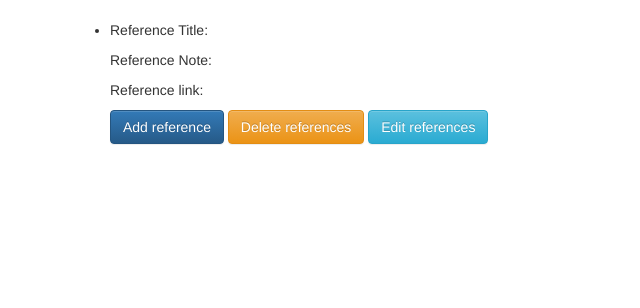
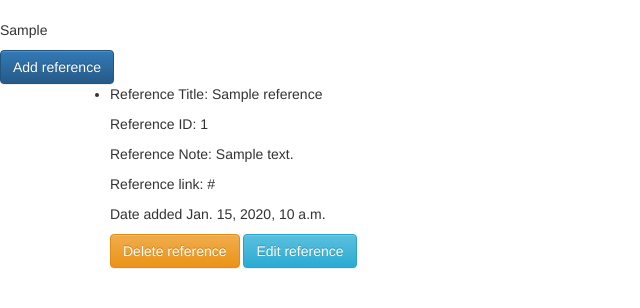
Before and after one commit to ryantantiern/strange-references, a Django app: template strange_references/templates/strange_references/dashboard.html in a window 1280 px wide. Shown: the part 52-360 px from the top of the page, without its empty margins (0-640 px from the left). Run offline with Django 3.2, Linux system fonts and the light colour scheme; tables that the repository leaves empty hold one stand-in row (values such as "Sample post"); the template is opened without the code that fills it: values that come from a table or form of the project are taken from there, most other values are stand-ins (such as "Sample title", 1, 10 or a date in 2020); some libraries are stand-ins or nearby versions.

Commit message:
testing add references

```diff
--- a/strange_references/templates/strange_references/dashboard.html
+++ b/strange_references/templates/strange_references/dashboard.html
@@ -59,7 +59,7 @@
                             <a href=""><span class="glyphicon glyphicon-user"></span> Hello username</a>
                         </li>
                         <li>
-                            <a href="#"><span class="glyphicon glyphicon-log-in"></span> Logout</a>
+                            <a href="{% url 'strange_references:logout' %}"><span class="glyphicon glyphicon-log-in"></span> Logout</a>
                         </li>
                     </ul>
                     <!-- <button class="btn btn-primary dropdown-toggle" type="button" data-toggle="dropdown">{Name}
@@ -72,19 +72,66 @@
             </div>
         </div>
     </nav>
-        <div class="container">
+    {% if succ_msg %}
+        <p>{{ succ_msg }}</p>
+    {% endif %}
+    <button class="btn btn-primary" data-toggle="modal" data-target="#myModal">Add reference</button>
+    <div class="container">
+        {% for reference in references %}
             <ul>
                 <li>
-                    <p>Reference Title: </p>
-                    <p>Reference Note: </p>
-                    <p>Reference link: </p>
+                    <p>Reference Title: {{ reference.title }} </p>
+                    <p>Reference ID: {{ reference.id }} </p>
+                    <p>Reference Note: {{ reference.note }}</p>
+                    <p>Reference link: {{ reference.link }} </p>
+                    <p>Date added {{ reference.last_modified }}</p>
                 </li>
-                <button class="btn btn-primary">Add reference</button>
-                <button class="btn btn-warning">Delete references</button>
-                <button class="btn btn-info">Edit references</button>
+                <button class="btn btn-warning">Delete reference</button>
+                <button class="btn btn-info">Edit reference</button>
             </ul>
+        {% endfor %}
+    </div>
+
+    <!-- Modal -->
+      <div class="modal fade" id="myModal" role="dialog">
+        <div class="modal-dialog">
+          <!-- Modal content-->
+          <div class="modal-content">
+                <div class="modal-header">
+                  <button type="button" class="close" data-dismiss="modal">&times;</button>
+                  <h4 class="modal-title">Add a reference</h4>
+                </div>
+                <div class="modal-body">
+                   <form class="form-horizontal" role="form" action="{% url 'strange_references:add_reference' %}" method="post">
+                       {% csrf_token %}
+                       <div class="form-group">
+                            <label class="control-label col-sm-3" for="title">Title:</label>
+                            <div class="col-sm-8">
+                                <input type="text" class="form-control" name="title" placeholder="Enter username" required>
+                            </div>
+                       </div>
+                        <div class="form-group">
+                              <label class="control-label col-sm-3" for="note">Note:</label>
+                              <div class="col-sm-8">
+                                <input type="text" class="form-control" name="note" placeholder="Enter password" required>
+                              </div>
+                        </div>
+                       <div class="form-group">
+                              <label class="control-label col-sm-3" for="link">Link:</label>
+                              <div class="col-sm-8">
+                                <input type="text" class="form-control" name="link" placeholder="Enter password" required>
+                              </div>
+                       </div>
+                       <button type="submit" class="btn btn-default" data-dismiss="modal">Add</button>
+                   </form>
+                </div>
+                <div class="modal-footer">
+                  <button type="button" class="btn btn-default" data-dismiss="modal">Close</button>
+                </div>
+          </div>
+
         </div>
-
+      </div>
 {#        <div class="container">#}
 {#            <div class="row">#}
 {#                <div class="col-sm-2">#}
--- a/strange_references/templates/strange_references/login.html
+++ b/strange_references/templates/strange_references/login.html
@@ -114,6 +114,7 @@
                         <button style="margin-top: 10px" data-toggle="collapse" data-target="#collapse-register" class="btn btn-info" onclick="registerToggle()" >Register</button>
                     </p>
                 </div>
+            </div>
         </div>
     </body>
 </html>
--- a/strange_references/urls.py
+++ b/strange_references/urls.py
@@ -3,8 +3,8 @@ from . import views
 
 app_name = 'strange_references'
 urlpatterns = [
-	# url(r'dashboard', views.dashboard, name='dashboard'),
-
+    # url(r'dashboard', views.dashboard, name='dashboard'),
+    url(r'^add_reference$', views.add_reference, name = 'add_reference'),
 	url(r'^dashboard$', views.dashboard, name = 'dashboard'),
     url(r'^register$', views.register, name = 'register'),
 	url(r'^auth$', views.authenticate, name='authenticate'),
```
Also changed, not shown: strange_references/views.py (+11 -7 lines).
